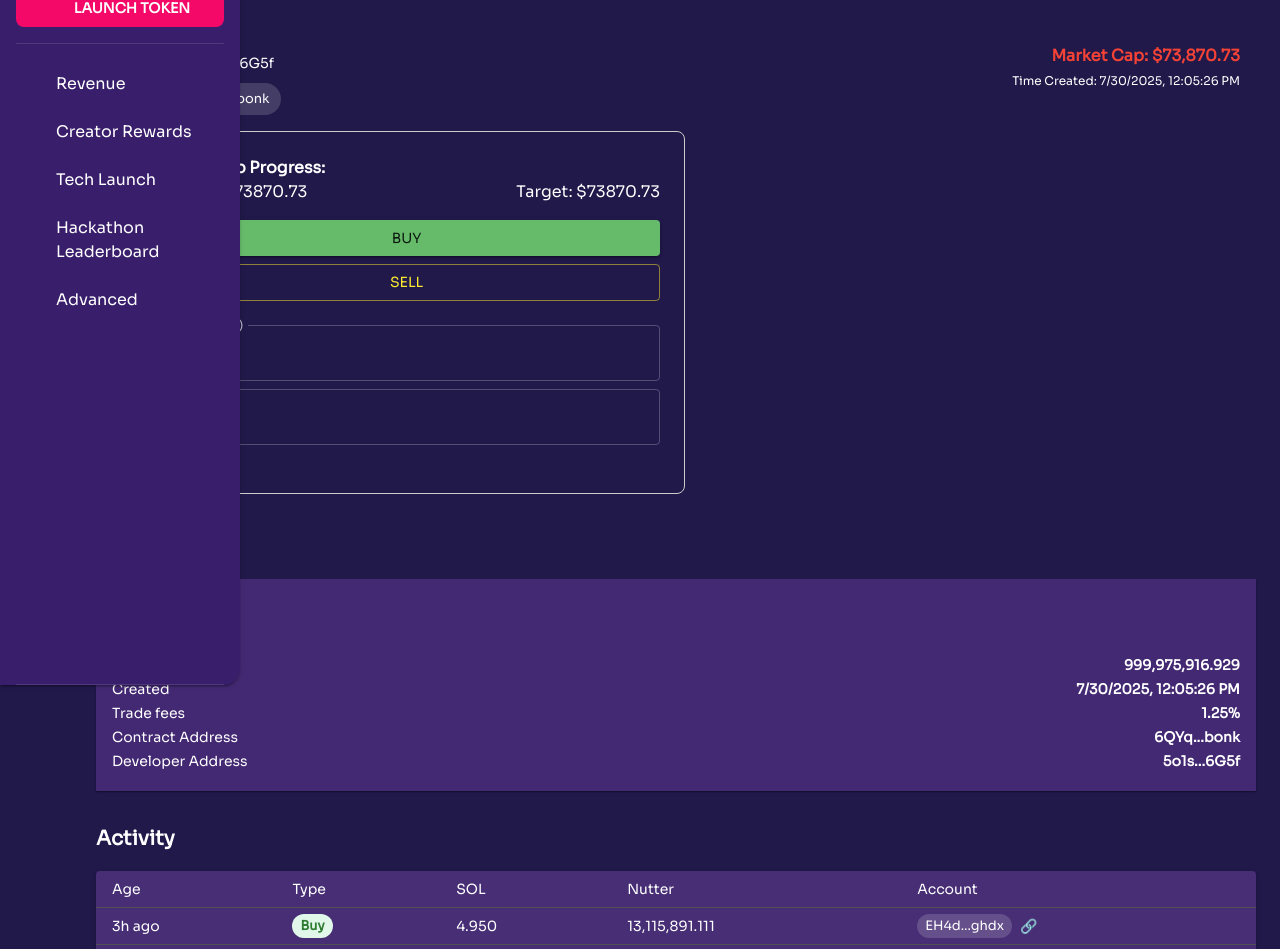
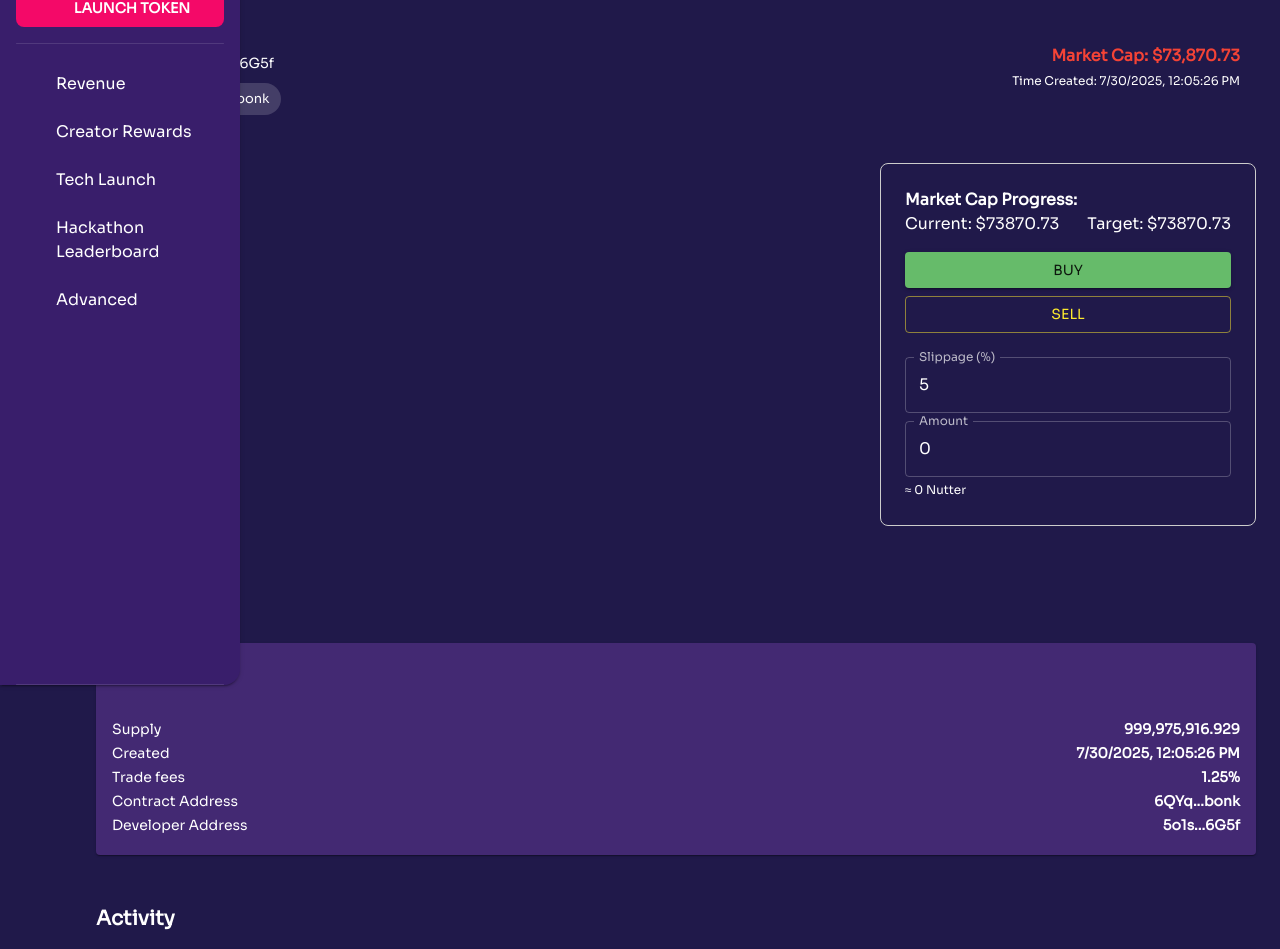
Before and after one commit to TayyabaK/wejump, a Next.js app: page /token/1 in a window 1280 px wide. Shown: the part 115-1064 px from the top of the page. Built offline with nearby package versions, Linux system fonts and the light colour scheme; some icons are missing.

Commit message:
refactor: replace Grid layout with Box for TokenDetailsPage structure

```diff
--- a/src/app/token/[id]/page.tsx
+++ b/src/app/token/[id]/page.tsx
@@ -1,5 +1,5 @@
 'use client';
-import { Container, Grid } from '@mui/material';
+import { Box, Container } from '@mui/material';
 import TokenHeader from '@/components/token-detail/token-header';
 import TokenChart from '@/components/token-detail/token-chart';
 import BuySellBox from '@/components/token-detail/buy-sell';
@@ -21,15 +21,24 @@ export default function TokenDetailsPage() {
         createdAt={created}
       />
 
-      <Grid container spacing={4}>
-        <Grid item xs={12} md={8}>
+      {/* Chart & BuySellBox layout */}
+      <Box
+        sx={{
+          display: 'flex',
+          flexDirection: { xs: 'column', md: 'row' },
+          gap: 4,
+          mt: 4,
+        }}
+      >
+        <Box sx={{ flex: 2 }}>
           <TokenChart />
-        </Grid>
-        <Grid item xs={12} md={4}>
+        </Box>
+        <Box sx={{ flex: 1 }}>
           <BuySellBox marketCap={marketCap} />
-        </Grid>
-      </Grid>
+        </Box>
+      </Box>
 
+      <Box mt={6}>
         <TokenInfoAccordion
           info={{
             Supply: tokenData.supply,
@@ -39,9 +48,15 @@ export default function TokenDetailsPage() {
             'Developer Address': tokenData.developer,
           }}
         />
+      </Box>
 
+      <Box mt={6}>
         <ActivityTable />
+      </Box>
+
+      <Box mt={6}>
         <TokenHoldersTable />
+      </Box>
     </Container>
   );
 }
```
Lines whose indentation alone changed are shown as unchanged.
